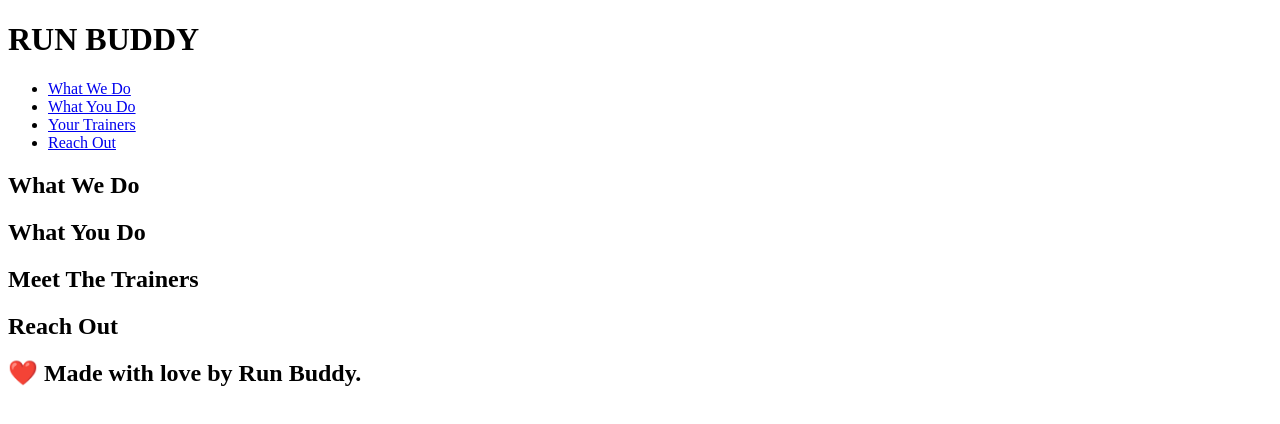
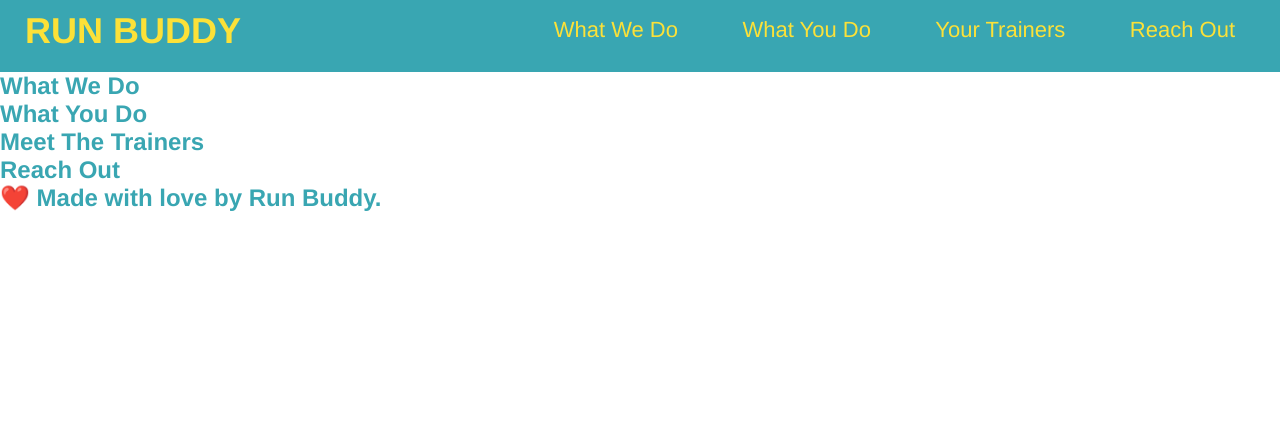
Before and after one commit to reisnern/run-buddy, a plain HTML site: page index.html in a window 1280 px wide. Drawn offline with Linux system fonts and the light colour scheme.

Commit message:
<Added Stylesheet and CSS Elements>

```diff
--- /dev/null
+++ b/assets/css/style.css
@@ -0,0 +1,70 @@
+* {
+    margin: 0;
+    padding: 0;
+  }
+body {
+    /* more on this crazy alphanumerical value in a minute! */
+    /* I'm a CSS comment! */
+    color: #39a6b2;
+    font-family: Helvetica, Arial, sans-serif;
+  }
+/* apply styles to <header> */
+header {
+    padding: 20px 35px;
+    background-color: #39a6b2;
+  }
+   /* Applies 20px to every side (top, right, bottom, left) */
+ header {
+    padding: 20px;
+  }
+
+  /* Applies 20px to the top and bottom, then 35px to the left and right */
+  header {
+    padding: 20px 35px;
+  }
+
+  /* Applies 10px to the top, 15px to the right, 20px to the bottom, 25px to the left (in that specific clockwise order) */
+  header {
+    padding: 10px 15px 20px 25px;
+  }
+
+  /* Explicitly list the side it should be applied to*/
+  header {
+    padding-top: 10px;
+    padding-right: 15px;
+    padding-bottom: 20px;
+    padding-left: 25px;
+  }
+  header h1 {
+    font-weight: bold;
+    font-size: 36px;
+    color: #fce138;
+    margin: 0;
+  }
+
+  header a {
+    color: #fce138;
+  }
+  header a {
+    text-decoration: none;
+    color: #fce138;
+  }
+  header nav {
+    float: right;
+    margin: 7px 0;
+  }
+  header nav ul li {
+    display: inline;
+  }
+  header nav ul li a {
+    margin: 0 30px;
+    font-weight: lighter;
+    font-size: 22px;
+  }
+  header h1 {
+    font-weight: bold;
+    font-size: 36px;
+    color: #fce138;
+    margin: 0;
+    display: inline;
+  }
--- a/index.html
+++ b/index.html
@@ -3,11 +3,14 @@
   <head>
     <meta charset="UTF-8" />
     <title>Run Buddy</title>
-  </head>
+    <link rel="stylesheet" href="./assets/css/style.css" />
+</head>
   <body>
       <!-- navigation -->
 <header>
-    <h1>RUN BUDDY</h1>
+    <h1>
+        <a ref="/">RUN BUDDY</a>
+    </h1>
     <nav>
         <!-- Unordered list element -->
 <ul>
```
Also changed, not shown: style.css (added).
